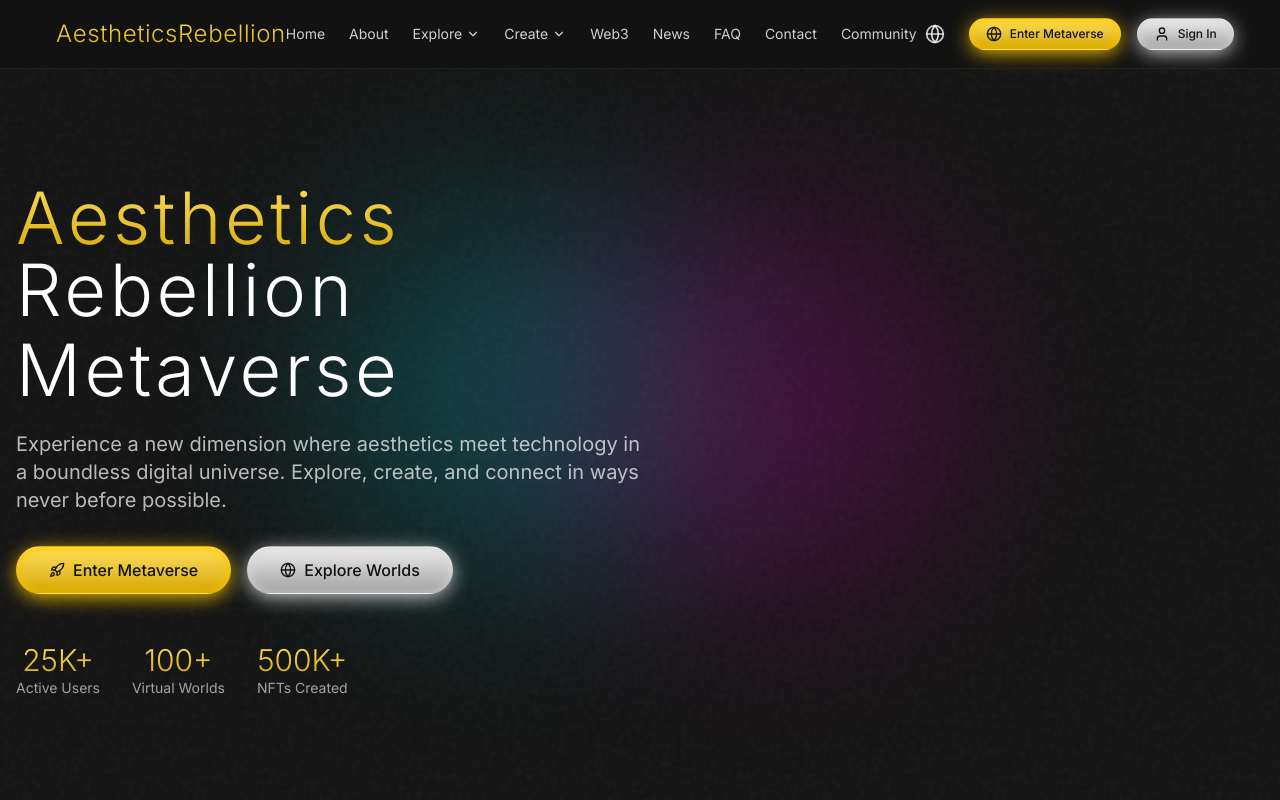
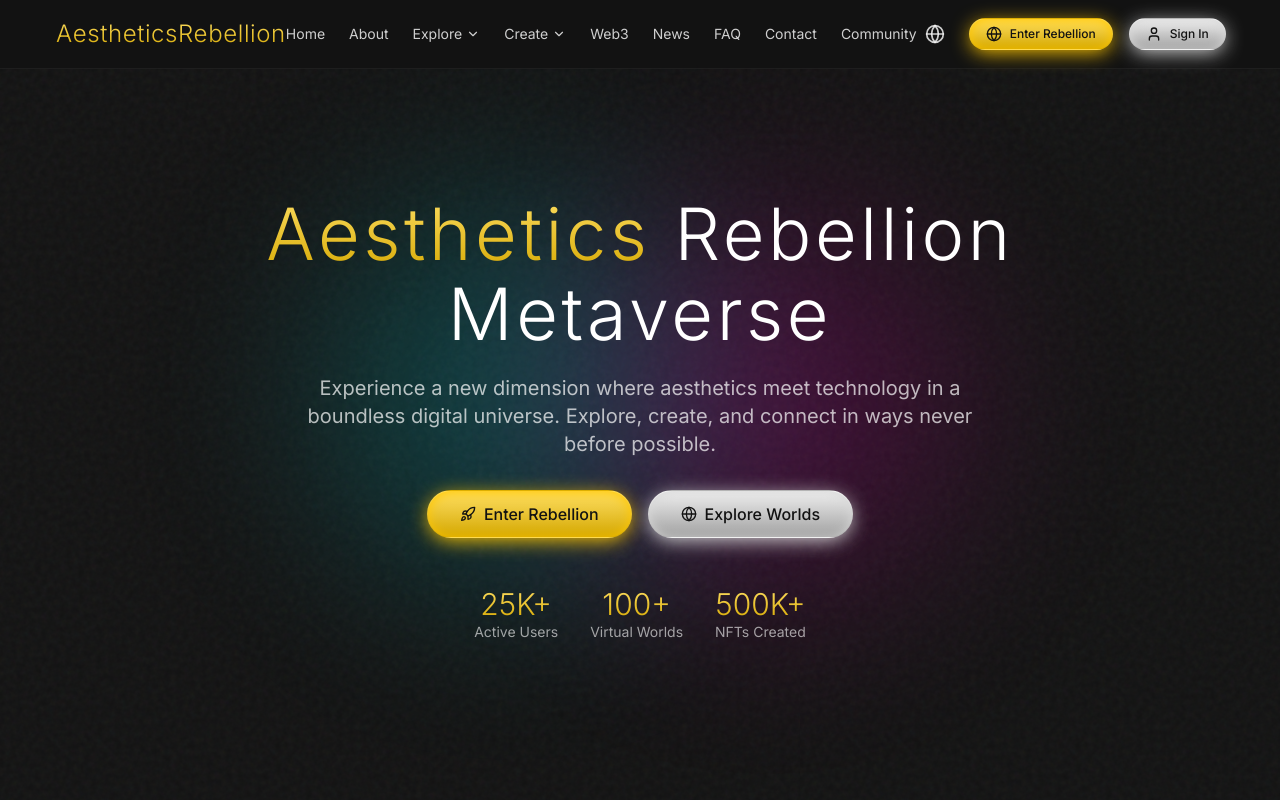
Before and after one commit to MarioSri/chrome-verse-rebellion-web, a React (Vite) app: page / in a window 1280 px wide. Shown: the top 800 px of the page. Built offline with nearby package versions, Linux system fonts and the light colour scheme.

Commit message:
Fix: Center title and update button text
Centers the title and changes the "Enter Metaverse" button text to "Enter Rebellion".

```diff
--- a/src/components/hero-section.tsx
+++ b/src/components/hero-section.tsx
@@ -12,19 +12,19 @@ const HeroSection = () => {
       <div className="absolute bottom-1/4 right-1/4 w-96 h-96 bg-neon-pink opacity-20 rounded-full blur-[100px] animate-float-slow"></div>
 
       <div className="container mx-auto px-4 py-16 md:py-24 relative z-10">
-        <div className="flex flex-col lg:flex-row items-center">
-          <div className="flex-1 text-center lg:text-left mb-10 lg:mb-0">
-            <h1 className="text-4xl md:text-5xl lg:text-7xl font-sans font-light mb-6 tracking-wider leading-tight">
+        <div className="flex flex-col items-center">
+          <div className="text-center mb-10">
+            <h1 className="text-4xl md:text-5xl lg:text-7xl font-sans font-extralight mb-6 tracking-wider leading-tight">
               <span className="text-gradient-gold">Aesthetics</span> Rebellion
               <span className="block mt-2">Metaverse</span>
             </h1>
-            <p className="text-lg md:text-xl text-white/70 max-w-2xl mx-auto lg:mx-0 mb-8 font-sans">
+            <p className="text-lg md:text-xl text-white/70 max-w-2xl mx-auto mb-8 font-sans">
               Experience a new dimension where aesthetics meet technology in a boundless digital universe. Explore, create, and connect in ways never before possible.
             </p>
-            <div className="flex flex-col sm:flex-row gap-4 justify-center lg:justify-start">
+            <div className="flex flex-col sm:flex-row gap-4 justify-center">
               <ChromeButton variant="gold" size="lg" className="flex items-center justify-center gap-2">
                 <Rocket size={20} />
-                <span className="font-sans">Enter Metaverse</span>
+                <span className="font-sans">Enter Rebellion</span>
               </ChromeButton>
               <ChromeButton variant="chrome" size="lg" className="flex items-center justify-center gap-2">
                 <Globe size={20} />
@@ -32,7 +32,7 @@ const HeroSection = () => {
               </ChromeButton>
             </div>
 
-            <div className="mt-12 flex flex-wrap justify-center lg:justify-start gap-8">
+            <div className="mt-12 flex flex-wrap justify-center gap-8">
               <div className="text-center">
                 <p className="text-3xl font-sans font-light text-gradient-gold">25K+</p>
                 <p className="text-sm text-white/60 font-sans">Active Users</p>
@@ -47,9 +47,6 @@ const HeroSection = () => {
               </div>
             </div>
           </div>
-          <div className="flex-1 relative">
-            {/* Empty space where the circle was previously */}
-          </div>
         </div>
       </div>
     </section>
--- a/src/translations/en.ts
+++ b/src/translations/en.ts
@@ -11,7 +11,7 @@ export const en = {
     contact: "Contact",
     community: "Community",
     signIn: "Sign In",
-    enterMetaverse: "Enter Metaverse"
+    enterMetaverse: "Enter Rebellion"
   },
   languageSelector: {
     title: "Select Your Language",
--- a/src/translations/es.ts
+++ b/src/translations/es.ts
@@ -11,7 +11,7 @@ export const es = {
     contact: "Contacto",
     community: "Comunidad",
     signIn: "Iniciar Sesión",
-    enterMetaverse: "Entrar al Metaverso"
+    enterMetaverse: "Entrar a la Rebelión"
   },
   languageSelector: {
     title: "Selecciona tu Idioma",
```
